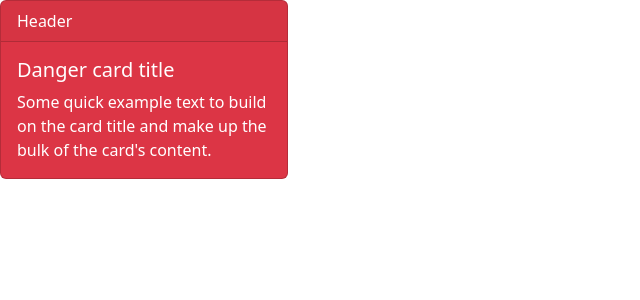
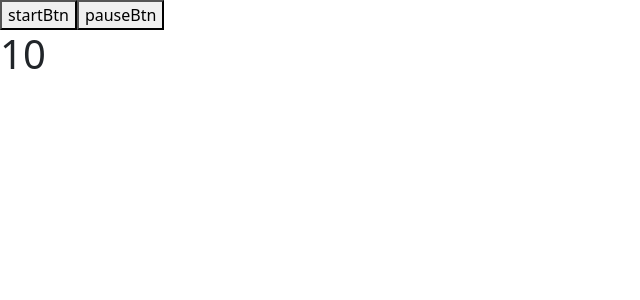
Before and after one commit to aliabodaraa/card-switcher-using-custom-structural-directive, an Angular app: page / in a window 1280 px wide. Shown: the top 300 px of the page, without its empty margins (0-640 px from the left). Built offline with nearby package versions, Linux system fonts and the light colour scheme.

Commit message:
apply timer logic with ability to start and pauses it

```diff
--- a/src/app/app.component.html
+++ b/src/app/app.component.html
@@ -1,18 +1,4 @@
-<div *hideAfter="4000; then placeholder_template" class="card text-white bg-success mb-3" style="max-width: 18rem;">
-  <div class="card-header">Header</div>
-  <div class="card-body">
-    <h5 class="card-title">Success card title</h5>
-    <p class="card-text">Some quick example text to build on the card title and make up the bulk of the card's content.
-    </p>
-  </div>
-</div>
-<ng-template #placeholder_template>
-  <div class="card text-white bg-danger mb-3" style="max-width: 18rem;">
-    <div class="card-header">Header</div>
-    <div class="card-body">
-      <h5 class="card-title">Danger card title</h5>
-      <p class="card-text">Some quick example text to build on the card title and make up the bulk of the card's
-        content.</p>
-    </div>
-  </div>
-</ng-template>
+<button #startBtn>startBtn</button>
+<button #pauseBtn>pauseBtn</button>
+
+<h1 #h1></h1>
--- a/src/app/app.component.ts
+++ b/src/app/app.component.ts
@@ -1,10 +1,57 @@
-import { Component } from '@angular/core';
-
+import { Component, AfterViewInit, ViewChild, ElementRef } from '@angular/core';
+import { interval, from, of, Observable, fromEvent, merge, EMPTY } from 'rxjs';
+import {
+  reduce,
+  scan,
+  take,
+  tap,
+  filter,
+  takeWhile,
+  switchMap,
+  switchMapTo,
+  mapTo,
+  startWith,
+} from 'rxjs/operators';
+const COUNTER_FROM = 10;
 @Component({
   selector: 'app-root',
   templateUrl: './app.component.html',
-  styleUrls: ['./app.component.css']
+  styleUrls: ['./app.component.css'],
 })
-export class AppComponent {
-  title = 'customFeatures';
+export class AppComponent implements AfterViewInit {
+  @ViewChild('startBtn') startBtn!: ElementRef;
+  @ViewChild('pauseBtn') pauseBtn!: ElementRef;
+  @ViewChild('h1') h1!: ElementRef;
+
+  counter$ = interval(1000);
+
+  ngAfterViewInit() {
+    merge(
+      fromEvent<MouseEvent>(this.startBtn.nativeElement, 'click').pipe(
+        mapTo(true)
+      ),
+      fromEvent<MouseEvent>(this.pauseBtn.nativeElement, 'click').pipe(
+        mapTo(false)
+      )
+    )
+      .pipe(
+        switchMap((shouldStart) => (shouldStart ? this.counter$ : EMPTY)),
+        mapTo(-1),
+        scan((accumulator, current) => {
+          return accumulator + current;
+        }, COUNTER_FROM),
+        takeWhile((value) => value >= 0),
+        startWith(COUNTER_FROM),
+        tap(console.log)
+      )
+      .subscribe({
+        next: (value: number) => {
+          this.h1.nativeElement.innerText = value;
+          if (!value) {
+            this.h1.nativeElement.innerText = 'Lift Off';
+          }
+        },
+        complete: () => console.log('!COMPLETE'),
+      });
+  }
 }
```
